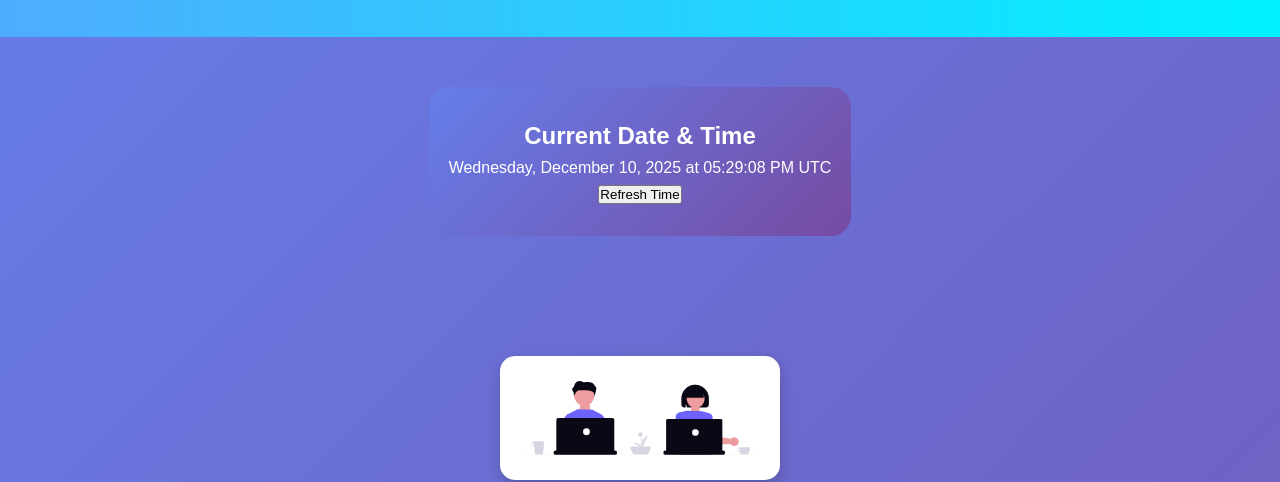
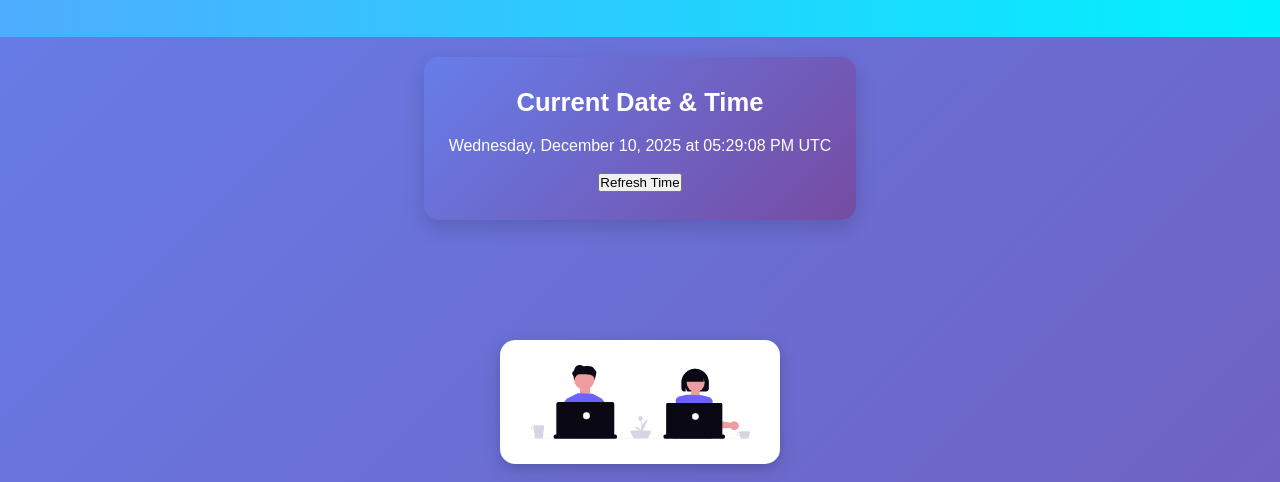
Before and after one commit to aneupane-debug/WebProject, a plain HTML site: page index.html in a window 1280 px wide. Shown: the part 170-652 px from the top of the page. Drawn offline with Linux system fonts and the light colour scheme.

Commit message:
Refactor datetime-section styles and add new styles
Updated the datetime-section styles to align with card styling and added new styles for datetime container and refresh button.

```diff
--- a/styles.css
+++ b/styles.css
@@ -332,14 +332,28 @@ textarea:focus {
     display: block;
 }
 
+/* Updated datetime-section to match card styling */
 .datetime-section {
-    background: linear-gradient(135deg, #667eea 0%, #764ba2 100%);
+    background: linear-gradient(135deg, #667eea, #764ba2);
     color: white;
-    padding: 30px 20px;
+    padding: 25px;
     text-align: center;
-    max-width: 800px;
-    margin: 30px auto;
-    border-radius: 20px;
+    max-width: 700px;
+    margin: 0 auto 30px auto;
+    border-radius: 15px;
+    box-shadow: 0 8px 20px rgba(0,0,0,0.15);
+}
+
+/* New styles for datetime container */
+.datetime-container h2 {
+    margin-bottom: 10px;
+    font-size: 1.6em;
+}
+
+/* New style for refresh button */
+.refresh-btn {
+    margin-top: 15px;
+    display: inline-block;
 }
 
 .footer-date {
```
